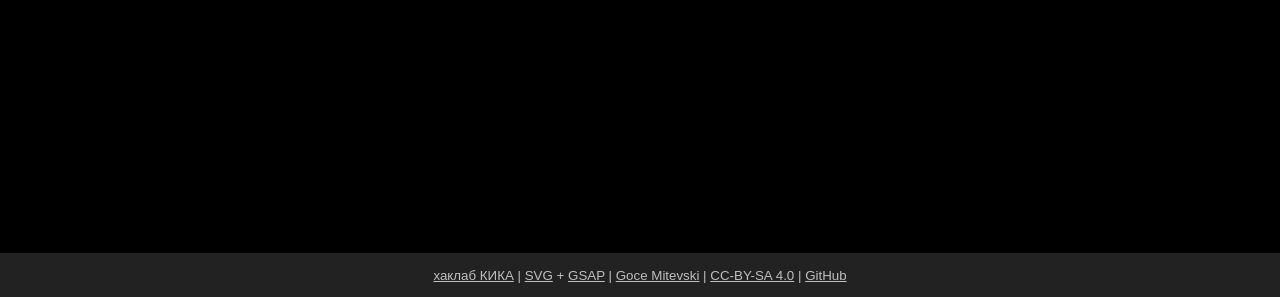
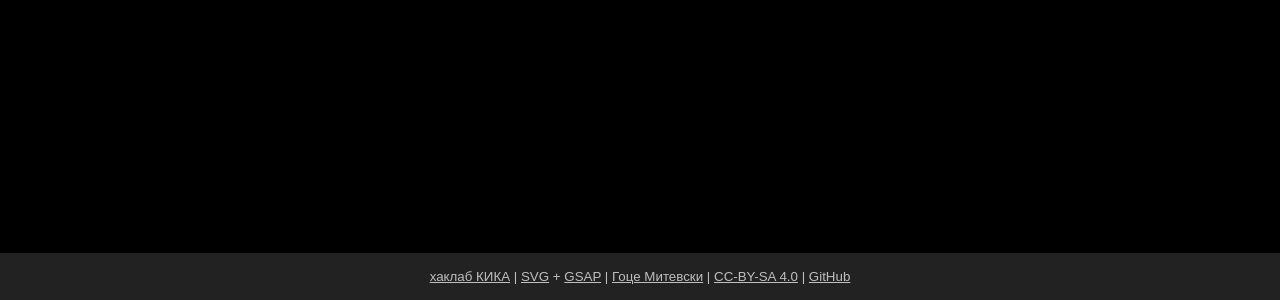
Before and after one commit to gocemitevski/six-years-hacklab, a plain HTML site: page index.html in a window 1280 px wide. Shown: the part 504-804 px from the top of the page. Drawn offline with Linux system fonts and the light colour scheme.

Commit message:
name in Macedonian + .credits padding update

```diff
--- a/index.html
+++ b/index.html
@@ -24,7 +24,7 @@
                 <p>Sorry, your browser does not support SVG.</p>
             </object>
         </div>
-        <div class="credits"><a rel="external" href="http://b10g.spodeli.org/">хаклаб КИКА</a> | <a rel="external" href="http://www.w3.org/Graphics/SVG/">SVG</a> + <a rel="external" href="http://greensock.com/gsap">GSAP</a> | <a rel="author" href="http://www.nicer2.com/">Goce Mitevski</a> | <a rel="license" href="https://creativecommons.org/licenses/by-sa/4.0/legalcode">CC-BY-SA 4.0</a> | <a rel="external" href="https://github.com/gocemitevski/six-years-hacklab">GitHub</a>
+        <div class="credits"><a rel="external" href="http://b10g.spodeli.org/">хаклаб КИКА</a> | <a rel="external" href="http://www.w3.org/Graphics/SVG/">SVG</a> + <a rel="external" href="http://greensock.com/gsap">GSAP</a> | <a rel="author" href="http://www.nicer2.com/">Гоце Митевски</a> | <a rel="license" href="https://creativecommons.org/licenses/by-sa/4.0/legalcode">CC-BY-SA 4.0</a> | <a rel="external" href="https://github.com/gocemitevski/six-years-hacklab">GitHub</a>
         </div>
         <script src="js/greensock-js/src/minified/TweenMax.min.js"></script>
         <script src="js/animations.min-nb.js"></script>
--- a/scss/style.scss
+++ b/scss/style.scss
@@ -55,7 +55,7 @@ h6{
 .credits{
     color: #BFBFBF;
     background: #222;
-    padding: 1.83vh 0;
+    padding: 2vh 0;
     text-align: center;
     font-size: 10pt;
 }
```
Also changed, not shown: css/style.css, 1 other file.
